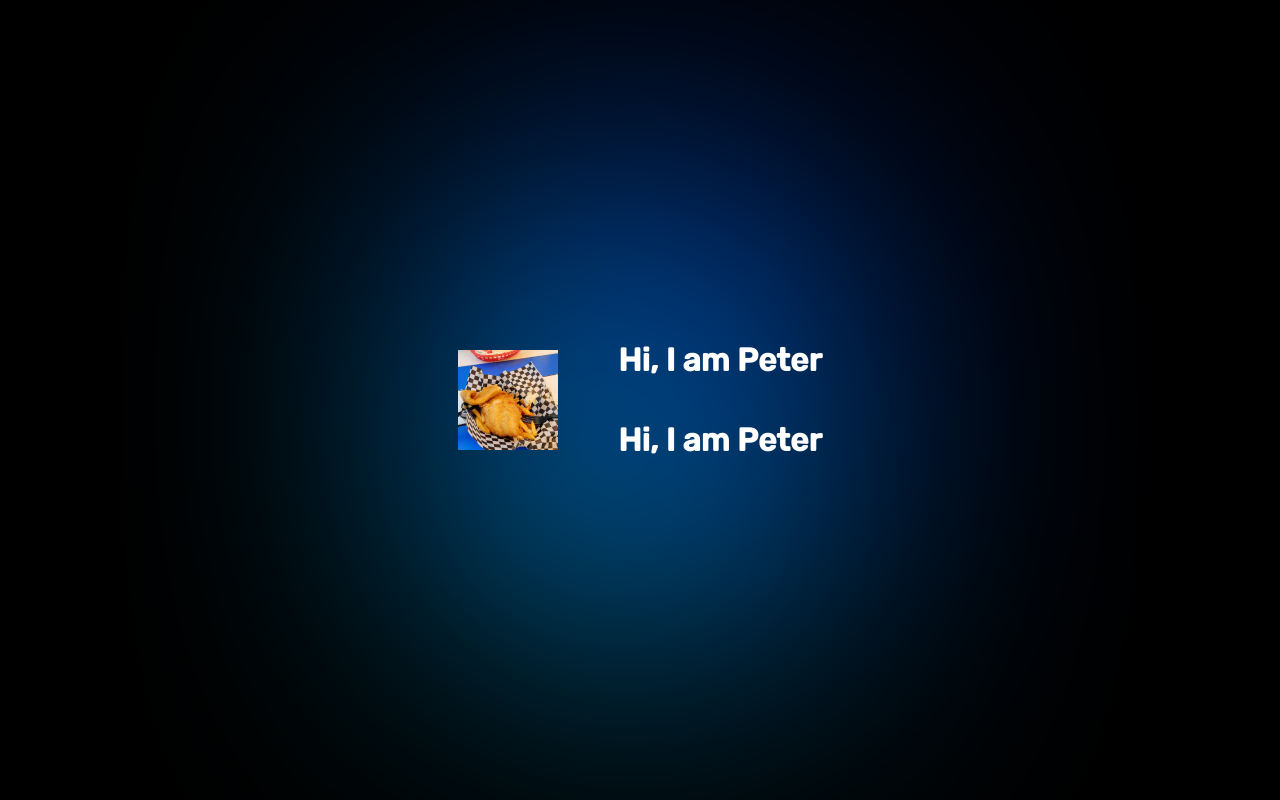
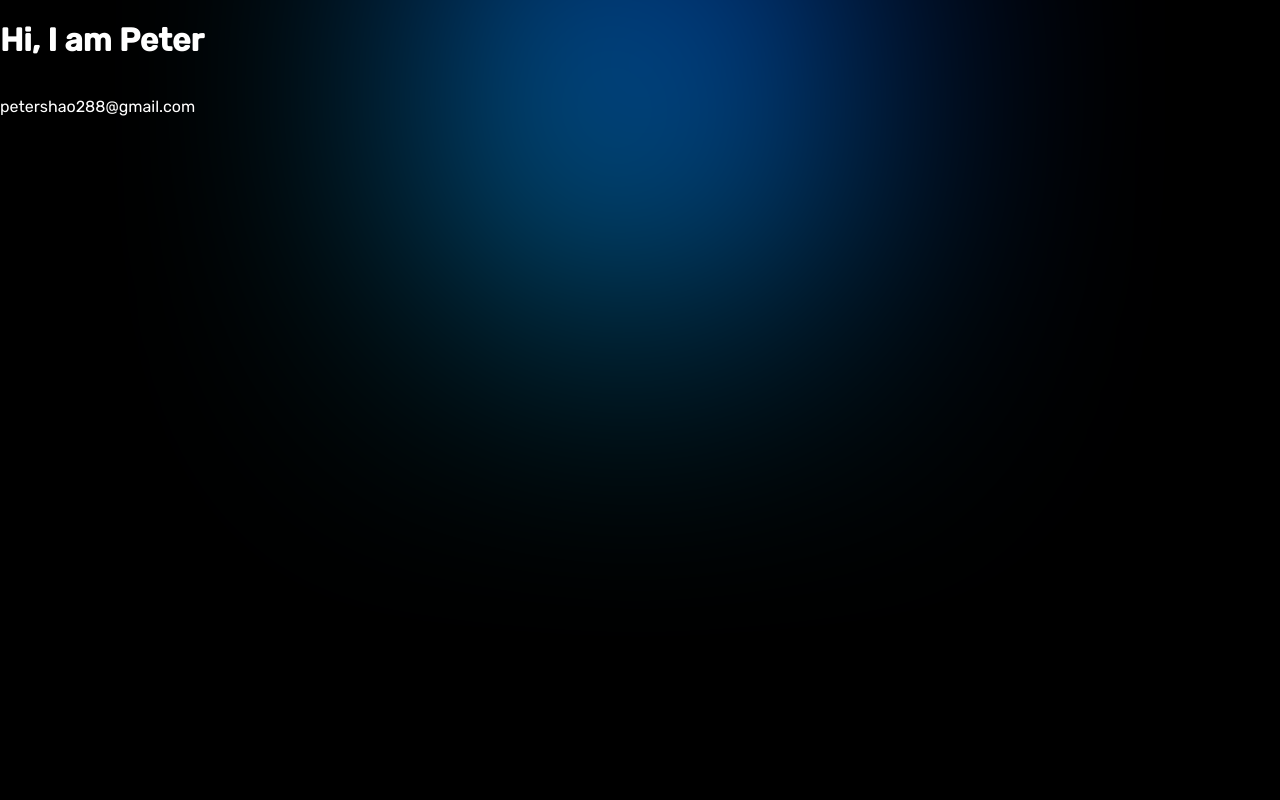
Before and after one commit to Peteryhs/Website-Card, a plain HTML site: page index.html in a window 1280 px wide. Drawn offline with Linux system fonts and the light colour scheme.

Commit message:
modified:   index.html

```diff
--- a/Static/style.css
+++ b/Static/style.css
@@ -94,3 +94,9 @@ body {
     display: flex;
     flex-direction: column;
 }
+
+.email-text {
+    color: white;
+    font-family: 'Rubik', sans-serif;
+    animation: slideIn 0.5s ease-in 1; /* Apply the slide-in animation */
+}
--- a/index.html
+++ b/index.html
@@ -8,12 +8,10 @@
     <link rel="stylesheet" href="Static/style.css">
 </head>
 <body>
-    <div class="profile-container">
-        <img src="Static/pfp.jpg" alt="Profile Picture" class="profile-picture">
-        <div class="text-container">
-            <h1 class="profile-text">Hi, I am <span class="name">Peter</span></h1>
-            <h1 class="profile-text">Hi, I am <span class="name">Peter</span></h1>
-        </div>
+    <div class="text-container">
+        <h1 class="profile-text">Hi, I am <span class="name">Peter</span></h1>
+        <p class="email-text">petershao288@gmail.com</p>
+    </div>
     </div>
 </body>
 </html>
```
